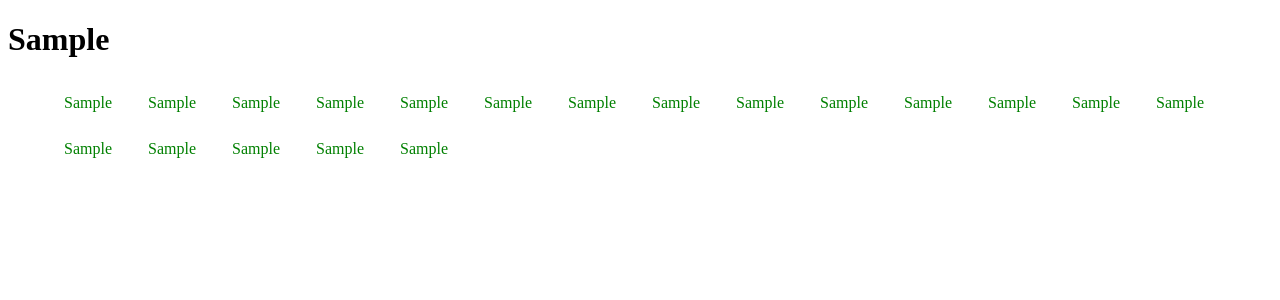
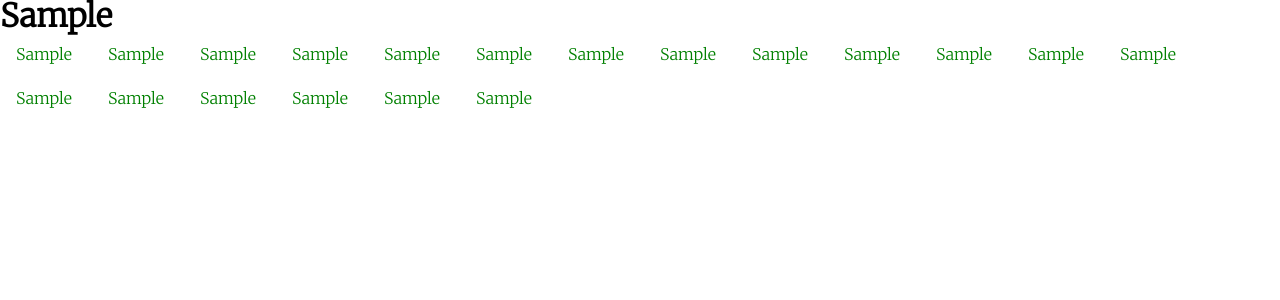
Before and after one commit to cryptoBLD/foodoverflow, a Flask app: page /details/1 in a window 1280 px wide. Shown: the top 300 px of the page. Run offline with Flask 2, Linux system fonts and the light colour scheme; a database or web service that is not in the repository returns one stand-in record (values such as "Sample title"); data that the repository does not hold is empty; parts of the project's set-up code (start-up, migrations or seed data) failed here and were passed over; some libraries are stand-ins or nearby versions.

Commit message:
Css changes

```diff
--- a/Flask/app.py
+++ b/Flask/app.py
@@ -20,7 +20,8 @@ Bootstrap(app)
 
 @app.route('/', methods=['GET', 'POST'])
 def home():
-    return render_template('index.html', meal_id=get_random_recipe()[0], meal_image=get_random_recipe()[2])
+    recipe = get_random_recipe()
+    return render_template('index.html', meal_id=recipe[0], meal_title=recipe[1], meal_image=recipe[2], meal_tags=recipe[3])
 
 
 @app.route('/details/<int:id>', methods=['GET', 'POST'])
--- /dev/null
+++ b/Flask/static/styles/main.css
@@ -0,0 +1,3 @@
+p, a, li, h1, h2, h3, h4, h5, h6 {
+    font-family: 'Merriweather', serif;
+}
--- a/Flask/static/styles/navbar.css
+++ b/Flask/static/styles/navbar.css
@@ -1,8 +1,8 @@
 ul.navbar {
     list-style-type: none;
-    margin: 0;
     padding: 0;
     overflow: hidden;
+    margin: 0;
     background-color: #333;
 }
 
@@ -13,6 +13,7 @@ ul.navbar li {
 ul.navbar li a {
     display: inline-block;
     color: white;
+    margin: 0px;
     text-align: center;
     padding: 14px 16px;
     text-decoration: none;
--- /dev/null
+++ b/Flask/static/styles/normalize.css
@@ -0,0 +1,45 @@
+/* http://meyerweb.com/eric/tools/css/reset/
+   v2.0 | 20110126
+   License: none (public domain)
+*/
+
+html, body, div, span, applet, object, iframe,
+h1, h2, h3, h4, h5, h6, p, blockquote, pre,
+a, abbr, acronym, address, big, cite, code,
+del, dfn, em, img, ins, kbd, q, s, samp,
+small, strike, strong, sub, sup, tt, var,
+b, u, i, center,
+dl, dt, dd, ol, ul, li,
+fieldset, form, label, legend,
+table, caption, tbody, tfoot, thead, tr, th, td,
+article, aside, canvas, details, embed,
+figure, figcaption, footer, header, hgroup,
+menu, nav, output, ruby, section, summary,
+time, mark, audio, video {
+	margin: 0;
+	padding: 0;
+	border: 0;
+	vertical-align: baseline;
+}
+/* HTML5 display-role reset for older browsers */
+article, aside, details, figcaption, figure,
+footer, header, hgroup, menu, nav, section {
+	display: block;
+}
+body {
+	line-height: 1;
+}
+ol, ul {
+	list-style: none;
+}
+blockquote, q {
+	quotes: none;
+}
+blockquote:before, blockquote:after,
+q:before, q:after {
+	content: none;
+}
+table {
+	border-collapse: collapse;
+	border-spacing: 0;
+}
--- a/Flask/templates/details.html
+++ b/Flask/templates/details.html
@@ -3,6 +3,11 @@
 <head>
     <meta charset="UTF-8">
     <link rel="stylesheet" href="{{ url_for('static', filename='styles/details.css') }}">
+    <link rel="stylesheet" href="{{ url_for('static', filename='styles/normalize.css') }}">
+    <link rel="stylesheet" href="{{ url_for('static', filename='styles/main.css') }}">
+    <link rel="preconnect" href="https://fonts.googleapis.com">
+    <link rel="preconnect" href="https://fonts.gstatic.com" crossorigin>
+    <link href="https://fonts.googleapis.com/css2?family=Merriweather:wght@300&display=swap" rel="stylesheet">
     <title>{{meal_title}}</title>
 </head>
 <body>
```
Also changed, not shown: Flask/static/styles/index.css (added, +23 -0 lines), Flask/templates/index.html (+15 -3 lines).
